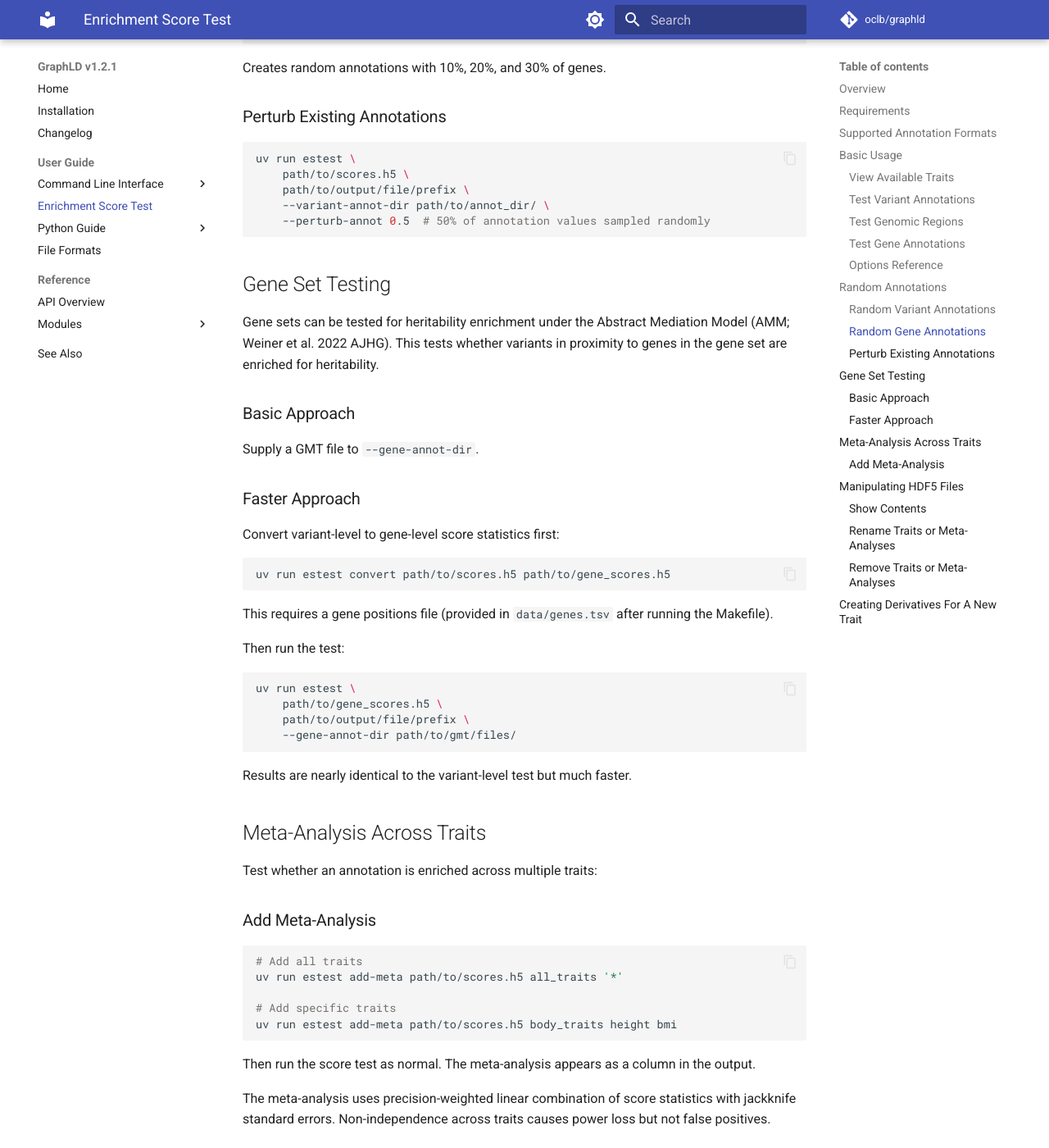
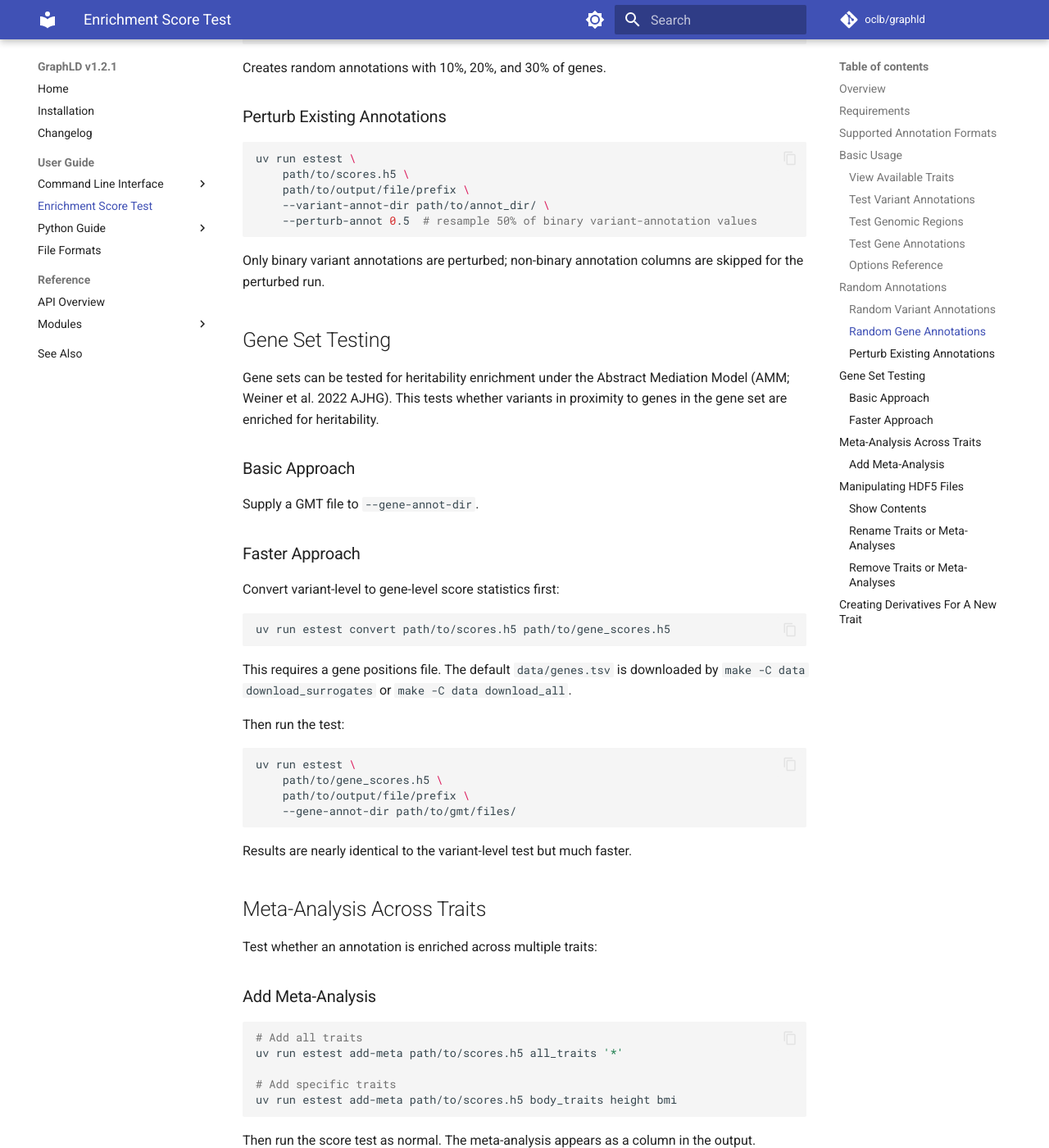
Before and after one commit to oclb/graphld, an MkDocs documentation site: the page built from docs/score_test.md, in a window 1280 px wide and 1400 px high, scrolled down 2779 px. Shown: the whole window at 82% size. Built offline with MkDocs 1.6.1 and Material for MkDocs 9.7.7, drawn with Linux system fonts in a browser that asks for light colours; comment, search, counter and statistics services are not loaded; some of the changed text lies outside the part shown.

Commit message:
docs: clarify score-test data examples

````diff
--- a/docs/score_test.md
+++ b/docs/score_test.md
@@ -15,7 +15,7 @@ Enrichments are conditional upon the null model, similar to the `tau` parameter
 
 You need a file containing precomputed derivatives for each trait being tested. This can be:
 
-- Downloaded from Zenodo via the Makefile (`make download_scores`)
+- Downloaded from Zenodo via the data Makefile (`make -C data download_scores`)
 - Created by running graphREML with the `--score-test-filename` flag
 
 ## Supported Annotation Formats
@@ -113,8 +113,10 @@ uv run estest \
     path/to/scores.h5 \
     path/to/output/file/prefix \
     --variant-annot-dir path/to/annot_dir/ \
-    --perturb-annot 0.5  # 50% of annotation values sampled randomly
+    --perturb-annot 0.5  # resample 50% of binary variant-annotation values
 ```
+
+Only binary variant annotations are perturbed; non-binary annotation columns are skipped for the perturbed run.
 
 ## Gene Set Testing
 
@@ -132,7 +134,7 @@ Convert variant-level to gene-level score statistics first:
 uv run estest convert path/to/scores.h5 path/to/gene_scores.h5
 ```
 
-This requires a gene positions file (provided in `data/genes.tsv` after running the Makefile).
+This requires a gene positions file. The default `data/genes.tsv` is downloaded by `make -C data download_surrogates` or `make -C data download_all`.
 
 Then run the test:
 
````
